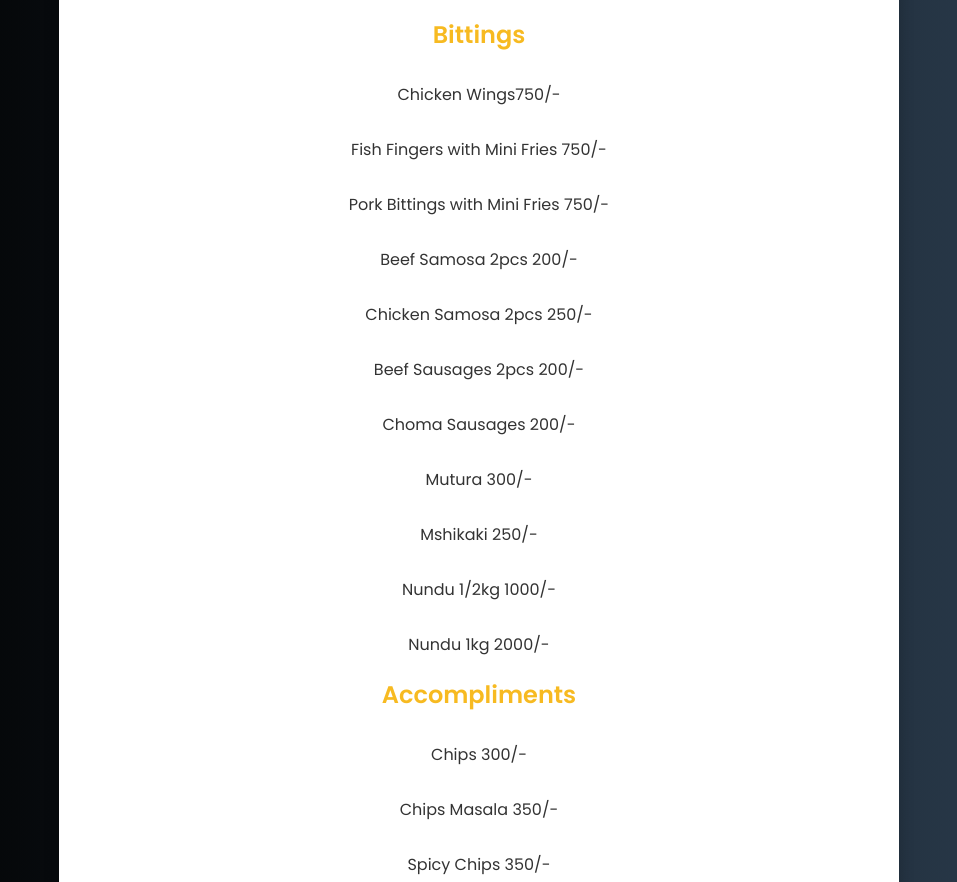
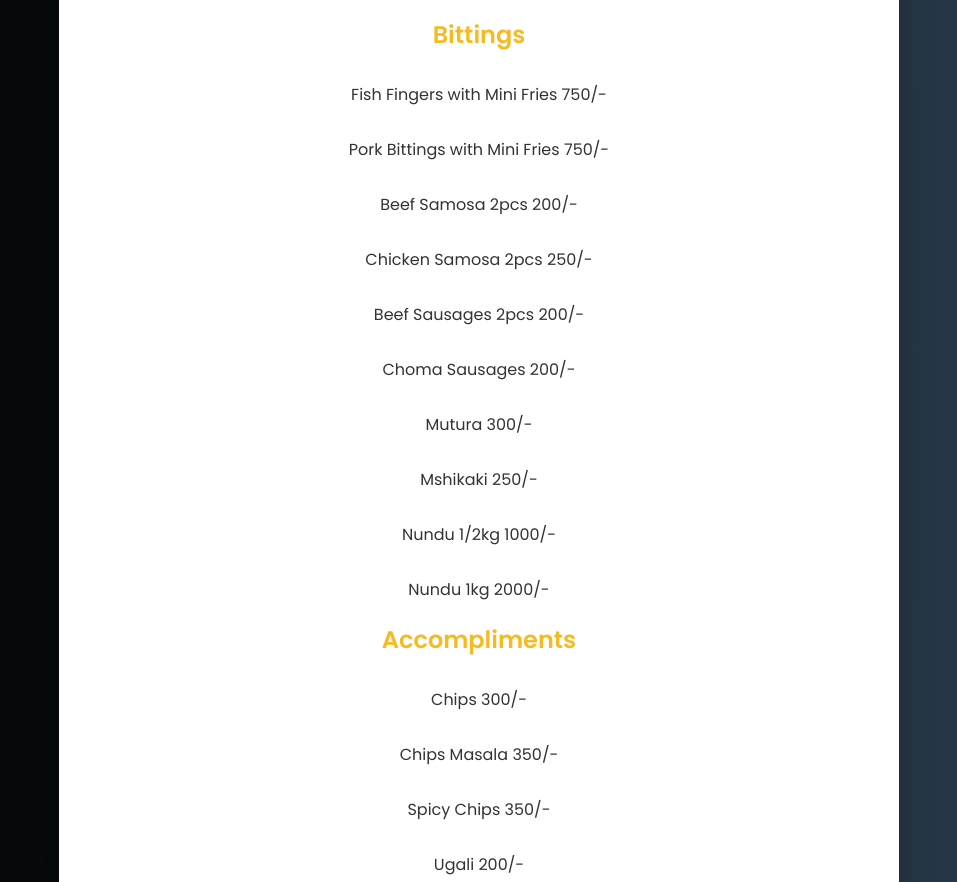
Before and after one commit to Frankmoh/ozone-digital-menu, a plain HTML site: page index.html in a window 1280 px wide. Shown: the part 5240-6122 px from the top of the page, without its empty margins (161-1118 px from the left). Drawn offline with Linux system fonts and the light colour scheme.

Commit message:
Update index.html

```diff
--- a/index.html
+++ b/index.html
@@ -355,7 +355,7 @@
 
       <div class="menu-section">
         <h2>Bittings</h2>
-        <div class="menu-item"><span>Chicken Wings</span><span class="price">750/-</span></div>
+
         <div class="menu-item"><span>Fish Fingers with Mini Fries</span><span class="price"> 750/-</span></div>
 
         <div class="menu-item"><span>Pork Bittings with Mini Fries</span><span class="price"> 750/-</span></div>
```
